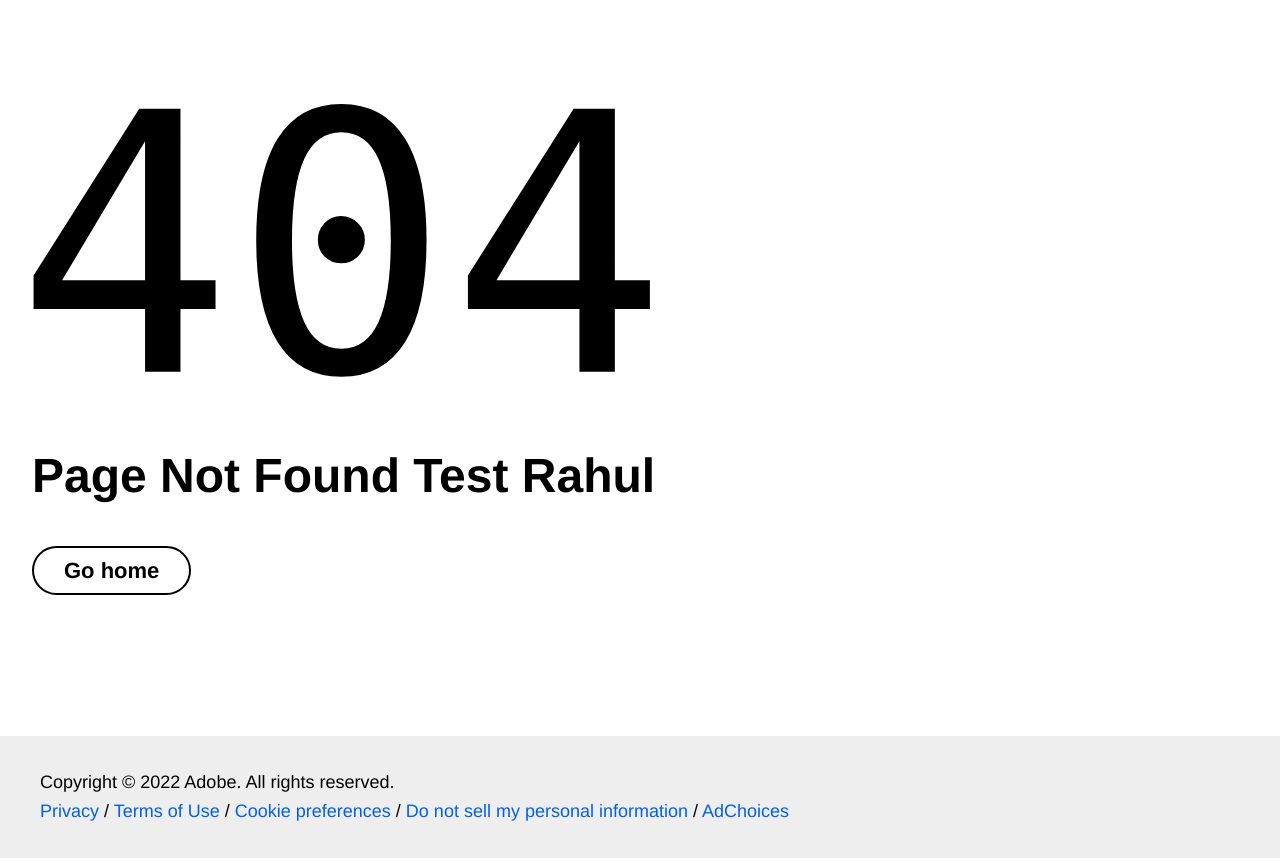
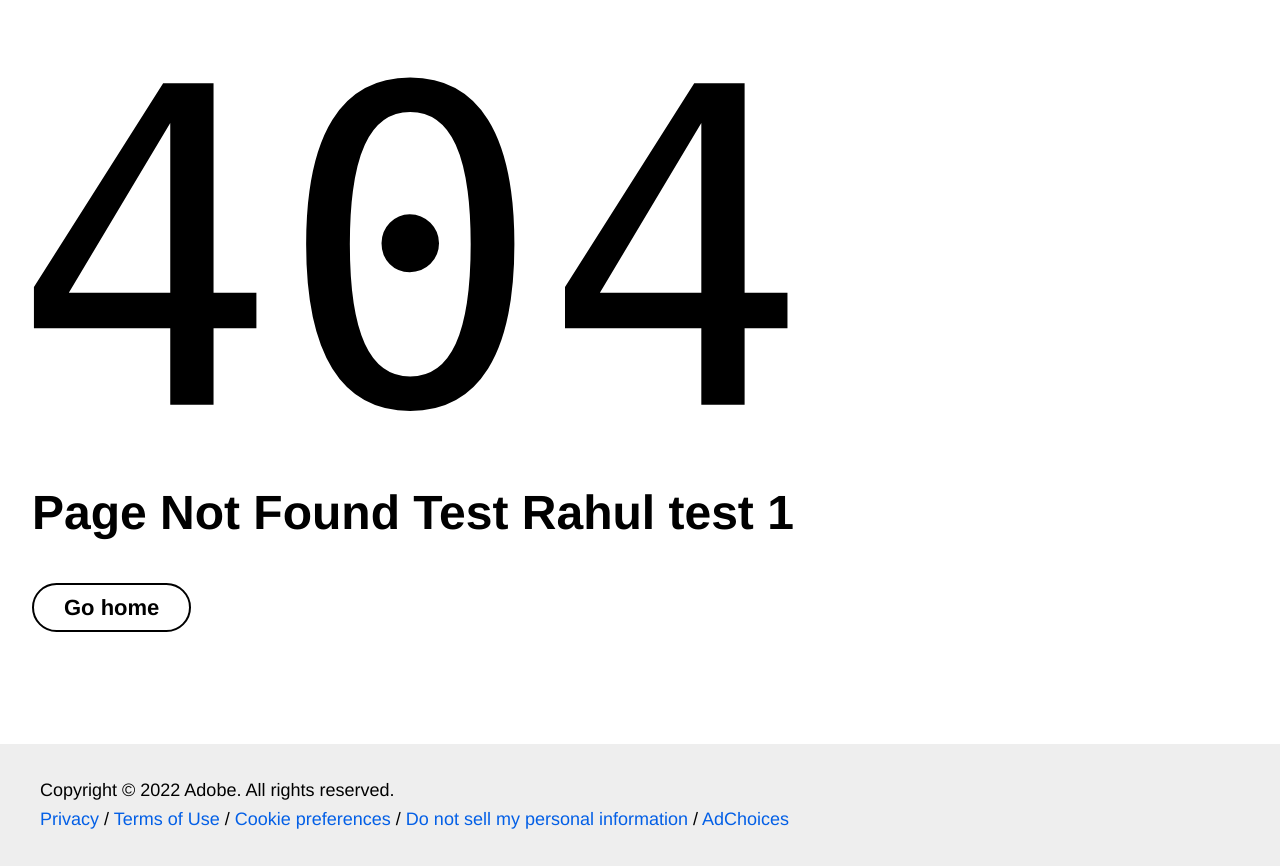
Before and after one commit to Rahul343u/franklin-day-1, a website with bundled scripts: page 404.html in a window 1280 px wide. Shown: the part 64-930 px from the top of the page. Built offline with nearby package versions, Linux system fonts and the light colour scheme; files whose address does not match are found by name.

Commit message:
Update 404.html

```diff
--- a/404.html
+++ b/404.html
@@ -55,7 +55,7 @@
       <svg viewBox="1 0 38 18" class="error-number">
         <text x="0" y="17">404</text>
       </svg>
-      <h2 class="error-message">Page Not Found Test Rahul</h2>
+      <h2 class="error-message">Page Not Found Test Rahul test 1</h2>
       <p class="button-container">
         <a href="/" class="button secondary error-button-home">Go home</a>
       </p>
```
